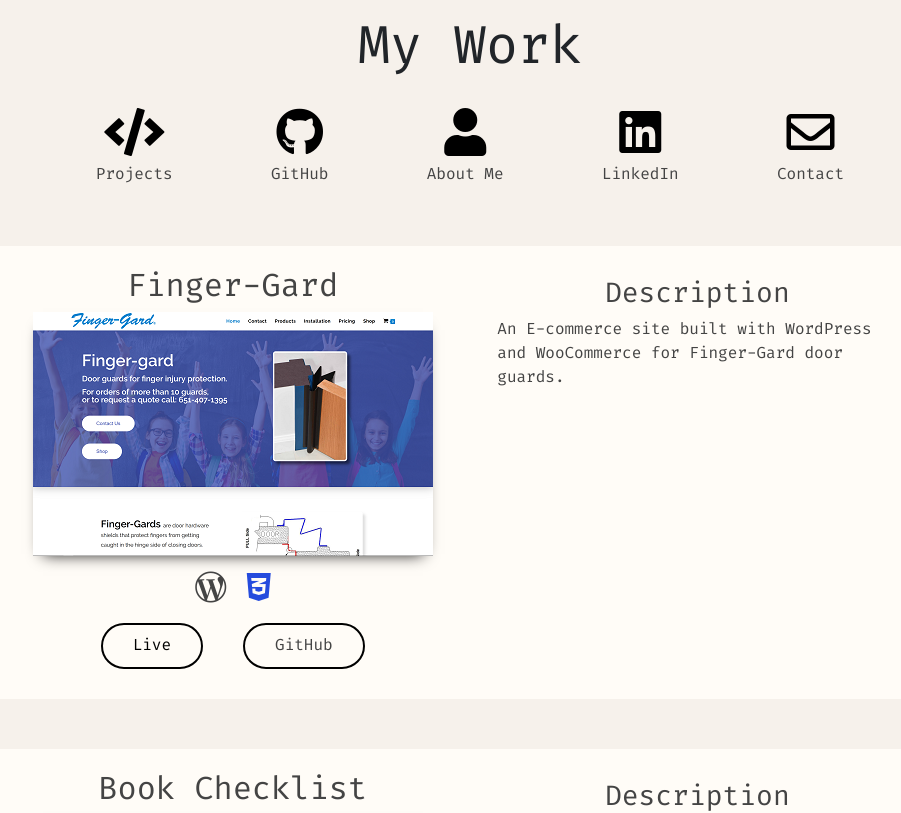
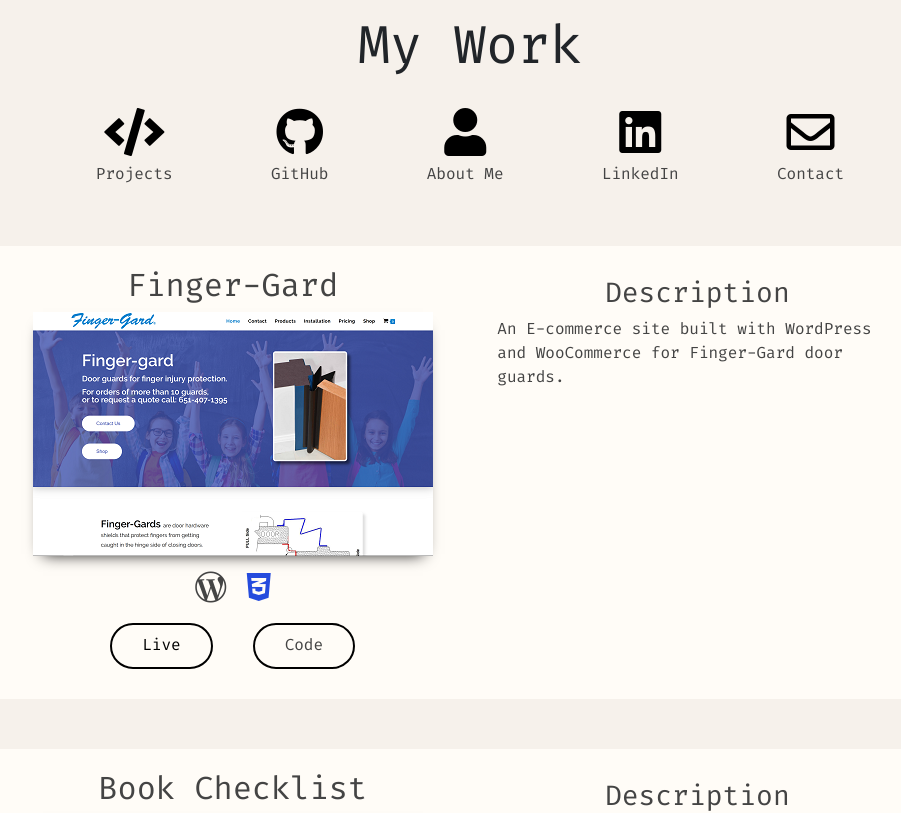
Before and after one commit to GeoffreyHanson/reactPortfolio, a React (Create React App) app: page /Projects in a window 1280 px wide. Shown: the top 813 px of the page, without its empty margins (170-1071 px from the left). Built offline with nearby package versions, Linux system fonts and the light colour scheme.

Commit message:
Changed the text on the code button from "Github" to "Code".

```diff
--- a/src/components/PortfolioItem/PortfolioItem.js
+++ b/src/components/PortfolioItem/PortfolioItem.js
@@ -9,9 +9,9 @@
   const {
     tags, title, image, demo, code, children,
   } = props;
+
   return (
     <div className="PortfolioItem">
-
       <div className="Left">
         <h2 className="Title">{title}</h2>
         {/* <div className="ThumbnailWrapper"> */}
@@ -38,7 +38,7 @@
             target="_blank"
             rel="noopener noreferrer"
           >
-            GitHub
+            Code
           </a>
 
         </div>
```
